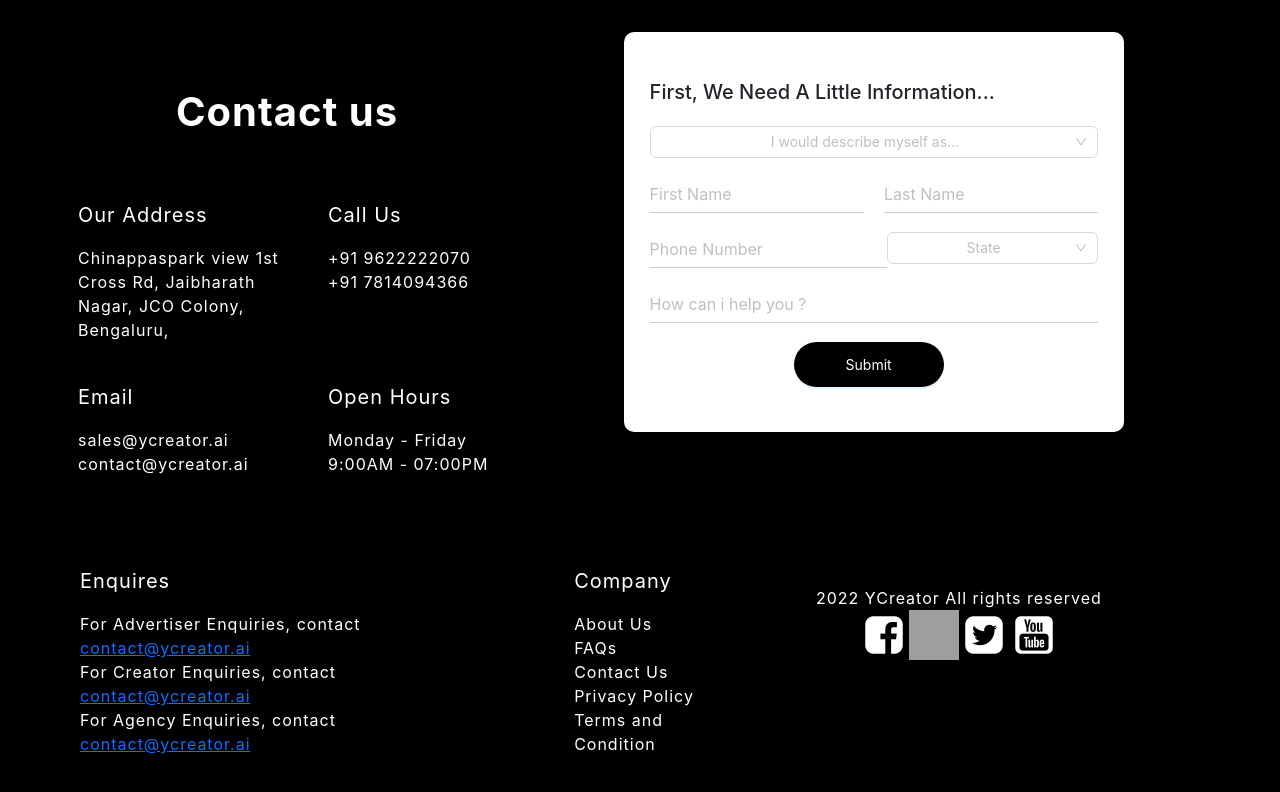
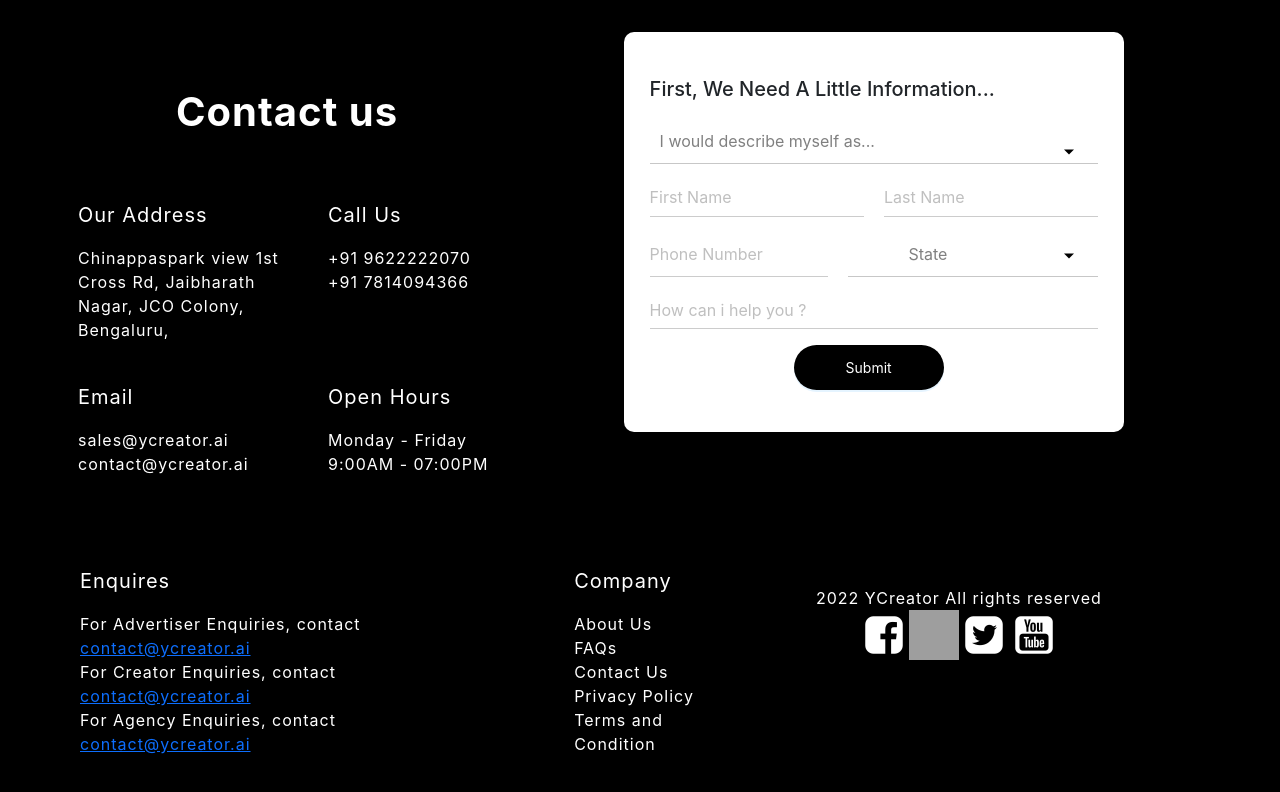
Before and after one commit to Aqirlone1/YCREATORWEBSITE, a React (Create React App) app in the folder frontend/: page /contact in a window 1280 px wide. Shown: the top 792 px of the page. Built offline with nearby package versions, Linux system fonts and the light colour scheme; grey boxes are pictures that could not be loaded.

Commit message:
refactored contact us page

```diff
--- a/frontend/src/components/ContactUs/ContactUs.css
+++ b/frontend/src/components/ContactUs/ContactUs.css
@@ -93,6 +93,19 @@ p {
   width: 100%;
 }
 
+
+.customSelectPhoneNumber {
+  margin-right: 20px;
+  border: none;
+  border-bottom: 1px solid #ccc; /* Add a line below the select */
+  border-radius: 0; /* Remove any border-radius to make the line straight */
+  appearance: none; /* Remove default styling on certain browsers */
+  background-color: transparent; /* Optional: Make the background transparent */
+  padding: 5px 0; /* Add padding as needed */
+  font-size: 16px; /* Add font size as needed */
+  width: 210px;
+}
+
 .footer {
   display: flex;
   flex-direction: row;
@@ -102,3 +115,69 @@ p {
 .icons {
   margin: 20px;
 }
+
+.custom-select {
+  position: relative;
+  display: inline-block;
+  border-bottom: 1px solid rgb(199, 199, 199);
+}
+
+.custom-select-state {
+  position: relative;
+  display: flex;
+  border-bottom: 1px solid rgb(199, 199, 199);
+}
+
+.custom-select-state select {
+  color: grey;
+  margin-left: 50px;
+  appearance: none;
+  -webkit-appearance: none;
+  padding: 10px;
+  border: none;
+  background-color: white;
+  width: 200px;
+  outline: none;
+  box-shadow: none;
+  cursor: pointer;
+}
+
+.arrowTwo {
+  width: 0;
+  height: 0;
+  border-style: solid;
+  border-width: 5px 5px 0;
+  border-color: #000 transparent transparent;
+  position: absolute;
+  top: 56%;
+  right: 50px;
+  transform: translateY(-50%);
+  pointer-events: none;
+}
+
+.arrowOne {
+  width: 0;
+  height: 0;
+  border-style: solid;
+  border-width: 5px 5px 0;
+  border-color: #000 transparent transparent;
+  position: absolute;
+  top: 30%;
+  right: 50px;
+  transform: translateY(-50%);
+  pointer-events: none; /* Allow clicking through the arrow */
+}
+
+
+.custom-select select {
+  color: grey;
+  appearance: none;
+  -webkit-appearance: none;
+  padding: 10px;
+  border: none;
+  background-color: white;
+  width: 450px;
+  outline: none;
+  box-shadow: none;
+  cursor: pointer;
+}
--- a/frontend/src/components/ContactUs/ContactUs.tsx
+++ b/frontend/src/components/ContactUs/ContactUs.tsx
@@ -101,26 +101,30 @@ const genders = [
       </div>
       <div className="inputBox">
       <div style={{fontWeight: 500, fontSize: "20px"}} className='text-start'> First, We Need A Little Information... </div>
-          <Select
-            placeholder="I would describe myself as..."
-            options={genders}
-            onChange={(value) => {
-              setGender(value);
-            }}
-          />
+          <div className="custom-select">
+          <select>
+          <option value="" disabled selected>I would describe myself as...</option>
+            <option>Male</option>
+            <option>Female</option>
+            <option>Other</option>
+          </select>
+        </div>
+        <div className="arrowOne"></div>
       <div className="input">
         <Input className='customSelect'  placeholder="First Name" />
         <Input  className='customSelectLastName' placeholder="Last Name" />
       </div>
       <div className="d-flex flex-direction-row">
-        <Input className='customSelect' placeholder="Phone Number" />
-        <Select style={{width: 400}}
-          placeholder="State"
-          options={states}
-          onChange={(value) => {
-            setState(value);
-          }}
-        />
+        <Input className='customSelectPhoneNumber' placeholder="Phone Number" />
+         <div className="custom-select-state">
+          <select className='text-start'>
+          <option value="" disabled selected>State</option>
+            <option>J & K</option>
+            <option>Haryana</option>
+            <option>Punjab</option>
+          </select>
+        </div>
+        <div className="arrowTwo"></div>
       </div>
       <Input className='customSelect' placeholder="How can i help you ?" />
       <Button className="submitButton" type="primary"> Submit </Button>
```
Also changed, not shown: frontend/src/routes/IndexRoute.tsx (+0 -23 lines).
